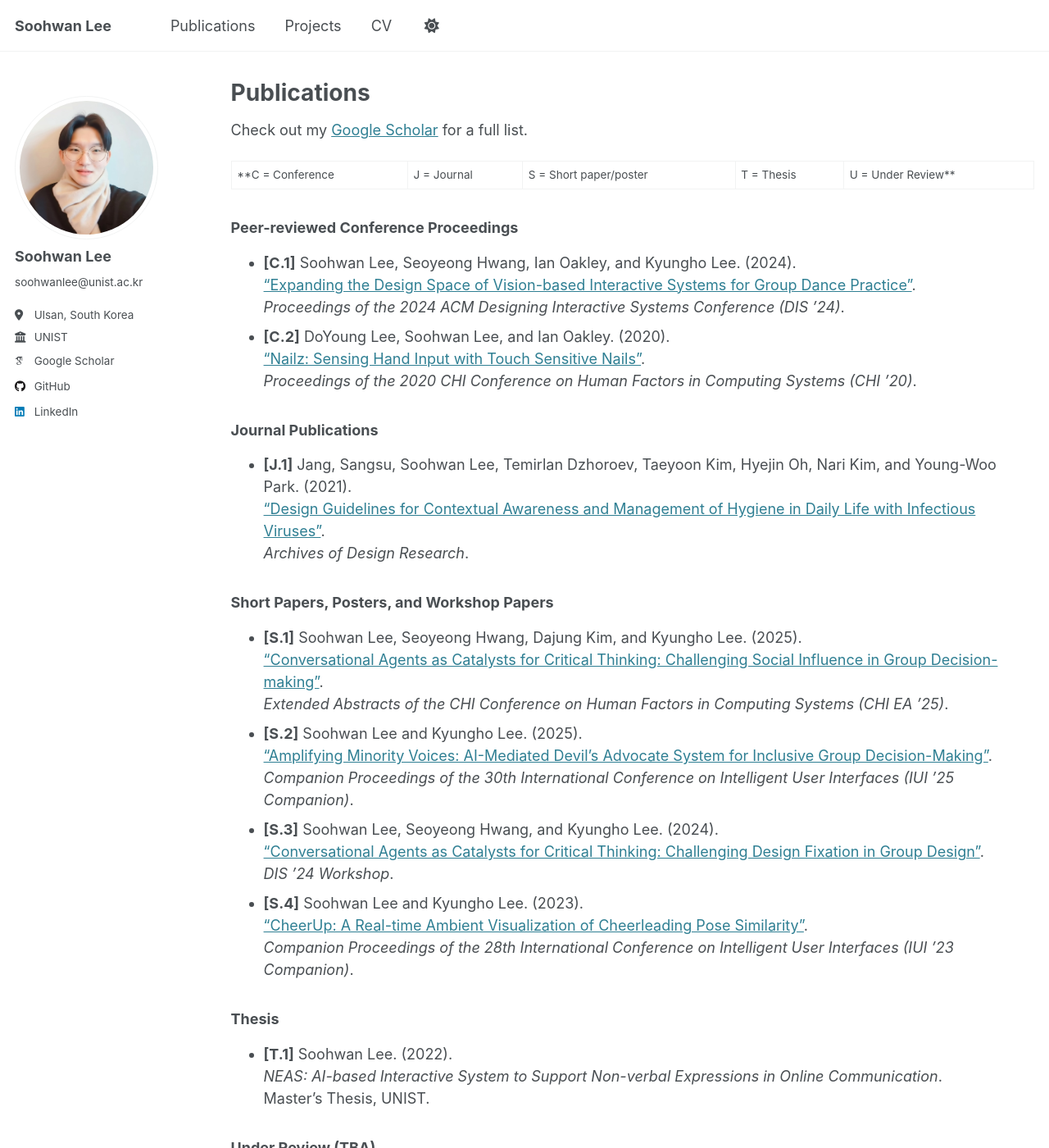
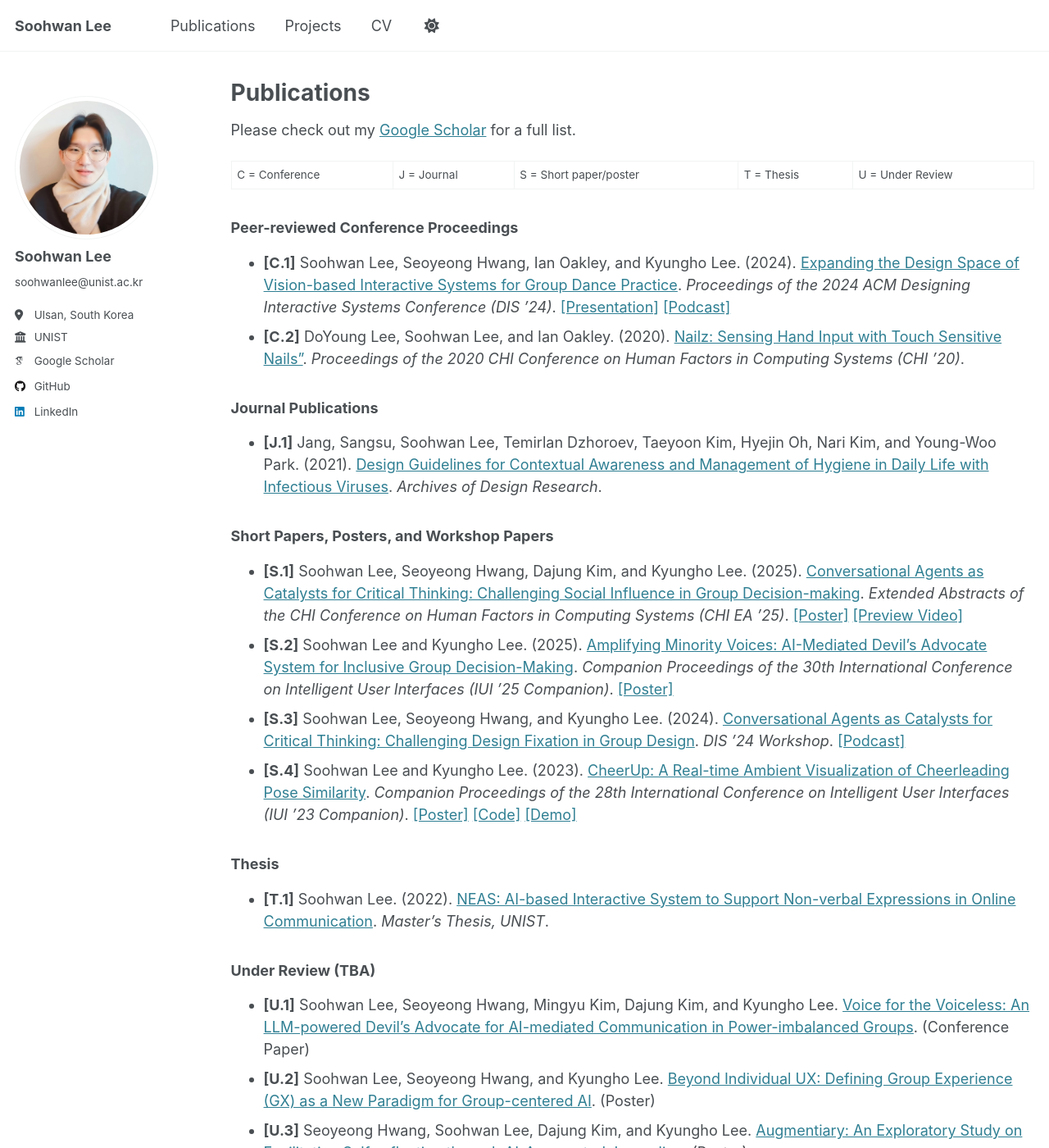
Before and after one commit to Soohwan-Lee/soohwan-lee.github.io, a Jekyll site: the page built from _pages/publications.md, in a window 1280 px wide and 1400 px high. Shown: the whole window at 82% size. Built offline with Jekyll 4.4.1, drawn with Linux system fonts in a browser that asks for light colours; some web fonts are replaced; some of the changed text lies outside the part shown.

Commit message:
DOCS: publications revision

```diff
--- a/_pages/publications.md
+++ b/_pages/publications.md
@@ -4,48 +4,33 @@
 title: "Publications"
 author_profile: true
 ---
-Check out my [Google Scholar](https://scholar.google.com/citations?user=_iYMyRcAAAAJ&hl=en&oi=ao) for a full list.
+Please check out my [Google Scholar](https://scholar.google.com/citations?user=_iYMyRcAAAAJ&hl=en&oi=ao) for a full list.
 
-**C = Conference | J = Journal | S = Short paper/poster | T = Thesis | U = Under Review**
+C = Conference | J = Journal | S = Short paper/poster | T = Thesis | U = Under Review
 
 ### Peer-reviewed Conference Proceedings
-- **[C.1]** Soohwan Lee, Seoyeong Hwang, Ian Oakley, and Kyungho Lee. (2024).
-  ["Expanding the Design Space of Vision-based Interactive Systems for Group Dance Practice"](https://doi.org/10.1145/3643834.3661568).
-  *Proceedings of the 2024 ACM Designing Interactive Systems Conference (DIS ’24)*.
-- **[C.2]** DoYoung Lee, Soohwan Lee, and Ian Oakley. (2020).
-  ["Nailz: Sensing Hand Input with Touch Sensitive Nails"](https://doi.org/10.1145/3313831.3376778).
-  *Proceedings of the 2020 CHI Conference on Human Factors in Computing Systems (CHI ’20)*.
+- **[C.1]** Soohwan Lee, Seoyeong Hwang, Ian Oakley, and Kyungho Lee. (2024). [Expanding the Design Space of Vision-based Interactive Systems for Group Dance Practice](https://doi.org/10.1145/3643834.3661568). *Proceedings of the 2024 ACM Designing Interactive Systems Conference (DIS ’24)*.
+[[Presentation]](https://www.youtube.com/watch?v=QkQS_QiRz9o&t=5s) [[Podcast]](https://www.youtube.com/watch?v=zVwT_CGxQII&t=71s)
+- **[C.2]** DoYoung Lee, Soohwan Lee, and Ian Oakley. (2020). [Nailz: Sensing Hand Input with Touch Sensitive Nails"](https://doi.org/10.1145/3313831.3376778). *Proceedings of the 2020 CHI Conference on Human Factors in Computing Systems (CHI ’20)*.
 
 ### Journal Publications
-- **[J.1]** Jang, Sangsu, Soohwan Lee, Temirlan Dzhoroev, Taeyoon Kim, Hyejin Oh, Nari Kim, and Young-Woo Park. (2021).
-  ["Design Guidelines for Contextual Awareness and Management of Hygiene in Daily Life with Infectious Viruses"](http://dx.doi.org/10.15187/adr.2021.08.34.3.101).
-  *Archives of Design Research*.
+- **[J.1]** Jang, Sangsu, Soohwan Lee, Temirlan Dzhoroev, Taeyoon Kim, Hyejin Oh, Nari Kim, and Young-Woo Park. (2021). [Design Guidelines for Contextual Awareness and Management of Hygiene in Daily Life with Infectious Viruses](http://dx.doi.org/10.15187/adr.2021.08.34.3.101). *Archives of Design Research*.
 
 ### Short Papers, Posters, and Workshop Papers
-- **[S.1]** Soohwan Lee, Seoyeong Hwang, Dajung Kim, and Kyungho Lee. (2025).
-  ["Conversational Agents as Catalysts for Critical Thinking: Challenging Social Influence in Group Decision-making"](https://arxiv.org/abs/2503.14263).
-  *Extended Abstracts of the CHI Conference on Human Factors in Computing Systems (CHI EA ’25)*.
-- **[S.2]** Soohwan Lee and Kyungho Lee. (2025).
-  ["Amplifying Minority Voices: AI-Mediated Devil’s Advocate System for Inclusive Group Decision-Making"](https://doi.org/10.1145/3708557.3716334).
-  *Companion Proceedings of the 30th International Conference on Intelligent User Interfaces (IUI ’25 Companion)*.
-- **[S.3]** Soohwan Lee, Seoyeong Hwang, and Kyungho Lee. (2024).
-  ["Conversational Agents as Catalysts for Critical Thinking: Challenging Design Fixation in Group Design"](https://arxiv.org/abs/2406.11125).
-  *DIS ’24 Workshop*.
-- **[S.4]** Soohwan Lee and Kyungho Lee. (2023).
-  ["CheerUp: A Real-time Ambient Visualization of Cheerleading Pose Similarity"](https://doi.org/10.1145/3581754.3584135).
-  *Companion Proceedings of the 28th International Conference on Intelligent User Interfaces (IUI ’23 Companion)*.
+- **[S.1]** Soohwan Lee, Seoyeong Hwang, Dajung Kim, and Kyungho Lee. (2025). [Conversational Agents as Catalysts for Critical Thinking: Challenging Social Influence in Group Decision-making](https://arxiv.org/abs/2503.14263). *Extended Abstracts of the CHI Conference on Human Factors in Computing Systems (CHI EA ’25)*.
+[[Poster]]() [[Preview Video]](https://www.youtube.com/watch?v=qU4_Bx9sHW0)
+- **[S.2]** Soohwan Lee and Kyungho Lee. (2025). [Amplifying Minority Voices: AI-Mediated Devil’s Advocate System for Inclusive Group Decision-Making](https://doi.org/10.1145/3708557.3716334). *Companion Proceedings of the 30th International Conference on Intelligent User Interfaces (IUI ’25 Companion)*.
+[[Poster]](/files/IUI25-Poster-Final_A1.pdf)
+- **[S.3]** Soohwan Lee, Seoyeong Hwang, and Kyungho Lee. (2024). [Conversational Agents as Catalysts for Critical Thinking: Challenging Design Fixation in Group Design](https://arxiv.org/abs/2406.11125). *DIS ’24 Workshop*.
+[[Podcast]](https://www.youtube.com/watch?v=w5aIlpBV9Co&t=10s)
+- **[S.4]** Soohwan Lee and Kyungho Lee. (2023). [CheerUp: A Real-time Ambient Visualization of Cheerleading Pose Similarity](https://doi.org/10.1145/3581754.3584135). *Companion Proceedings of the 28th International Conference on Intelligent User Interfaces (IUI ’23 Companion)*.
+[[Poster]](/files/cheerUp-poster.pdf) [[Code]](https://github.com/Soohwan-Lee/CxD_CheerUp) [[Demo]](https://www.youtube.com/watch?v=BAXvDJvt5vA)
 
 ### Thesis
-- **[T.1]** Soohwan Lee. (2022).
-  *NEAS: AI-based Interactive System to Support Non-verbal Expressions in Online Communication*.
-  Master’s Thesis, UNIST.
+- **[T.1]** Soohwan Lee. (2022). [NEAS: AI-based Interactive System to Support Non-verbal Expressions in Online Communication](https://unist.dcollection.net/srch/srchDetail/200000604178). *Master’s Thesis, UNIST*.
 
 ### Under Review (TBA)
-- **[U.1]** Soohwan Lee, Seoyeong Hwang, Mingyu Kim, Dajung Kim, and Kyungho Lee.
-  *Voice for the Voiceless: An LLM-powered Devil’s Advocate for AI-mediated Communication in Power-imbalanced Groups*. (Conference Paper)
-- **[U.2]** Soohwan Lee, Seoyeong Hwang, and Kyungho Lee.
-  *Beyond Individual UX: Defining Group Experience (GX) as a New Paradigm for Group-centered AI*. (Poster)
-- **[U.3]** Seoyeong Hwang, Soohwan Lee, Dajung Kim, and Kyungho Lee.
-  *Augmentiary: An Exploratory Study on Facilitating Self-reflection through AI-Augmented Journaling*. (Poster)
-- **[U.4]** Soohwan Lee, Haeeun Shin, Soobin Lee, and Kyungho Lee.
-  *Gesture2Emoji: A Design Exploration of Gesture Recognition for Non-Verbal Communication in Online Meetings*. (Conference Paper)
+- **[U.1]** Soohwan Lee, Seoyeong Hwang, Mingyu Kim, Dajung Kim, and Kyungho Lee. [Voice for the Voiceless: An LLM-powered Devil’s Advocate for AI-mediated Communication in Power-imbalanced Groups](/files/voiceForVoiceless.pdf). (Conference Paper)
+- **[U.2]** Soohwan Lee, Seoyeong Hwang, and Kyungho Lee. [Beyond Individual UX: Defining Group Experience (GX) as a New Paradigm for Group-centered AI](/files/groupCenteredAI.pdf). (Poster)
+- **[U.3]** Seoyeong Hwang, Soohwan Lee, Dajung Kim, and Kyungho Lee. [Augmentiary: An Exploratory Study on Facilitating Self-reflection through AI-Augmented Journaling](/files/augmentairy.pdf). (Poster)
+- **[U.4]** Soohwan Lee, Haeeun Shin, Soobin Lee, and Kyungho Lee. Gesture2Emoji: A Design Exploration of Gesture Recognition for Non-Verbal Communication in Online Meetings. (Conference Paper)
```
Also changed, not shown: 5 other files.
